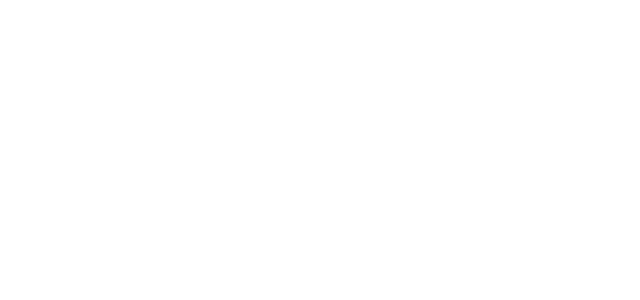
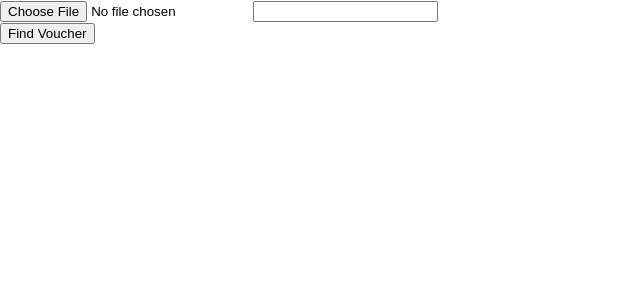
Before and after one commit to cjtangney/barcode-reader, a React (Create React App) app: page / in a window 1280 px wide. Shown: the top 300 px of the page, without its empty margins (0-640 px from the left). Built offline with nearby package versions, Linux system fonts and the light colour scheme.

Commit message:
upload file and search for key

```diff
--- a/src/App.js
+++ b/src/App.js
@@ -1,36 +1,99 @@
 import React, { Component } from 'react';
 import Papa from 'papaparse';
-import logo from './logo.svg';
 import './App.css';
 
 class App extends Component {
+  //app will keep track of the lists that have been loaded
   constructor(props) {
     super(props);
 
-    let csvFile = require('./data/ski-nh-barcodes-all-access.csv');
+    this.state = {
+      list: [],
+      searchKey: '',
+    }
+  }
+  //load the data, then hand it off to be parsed
+  loadData = (e) => {
+    let csvFile = e;
     Papa.parse(csvFile, {
-      header: true,
+      header: false,
       download: true,
       skipEmptyLines: true,
       complete: (result) => {
         const data = result.data;
-        this.parseData(data);
+        this.parseData(data, e.name);
       }
     });
   }
-  parseData = (csvData) => {
+  //parse data into list objects, then stick it into the app state
+  /*
+    -> you will need to store the app state (specifically list information) in some kind of external file or database
+    -> you will need to set up a way to confirm that the list you are loading is not already in the app's "memory"
+  */
+  parseData = (csvData, fileName) => {
     if(csvData !== undefined){
+      //define the BarcodeList object
+      class BarcodeList {
+        constructor(name, serials, totalQty, redeemQty){
+          this.name = name;
+          this.serials = serials;
+          this.totalQty = totalQty;
+          this.redeemQty = redeemQty;
+        }
+        getName = () => {
+          return this.name;
+        }
+        getQty = () => {
+          return this.totalQty;
+        }
+        getRedeemed = () => {
+          return this.redeemQty;
+        }
+      }
 
-      let codes = [];
-      codes = csvData;
+      //add the new BarcodeList object to the state
+      let tempList = new BarcodeList(fileName, csvData, 0, 0);
+      let newList = this.state.list.concat(tempList);
 
-      console.log(codes);
+      this.setState({
+        list: newList,
+      });
+    }
+  }
+  updateSearchKey = (key) => {
+    this.setState({
+      searchKey: key,
+    });
+  }
+  findVoucher = () => {
+    (this.state.list.length > 0) ?
+      this.serialSearch() :
+      alert('no data has been loaded');
+  }
+  serialSearch = () => {
+    let key = this.state.searchKey;
+    for(let i = 0; i < this.state.list.length; i++){
+      let list = this.state.list[i];
+      console.log(list);
+      for(let k = 0; k < list.serials.length; k++){
+        let serial = list.serials[k];
+        if (serial[0] === key){
+          alert('key found');
+          return;
+        }
+      }
     }
   }
   render() {
     return (
       <div>
-
+        <div>
+          <input type="file" id="serial-file-input" accept=".csv" onChange={ event => this.loadData(event.target.files[0]) } />
+          <input type="text" id="search-key-input" onChange={ event => this.updateSearchKey(event.target.value) }/>
+        </div>
+        <div>
+          <button id="search-button" onClick={ event => this.findVoucher() }>Find Voucher</button>
+        </div>
       </div>
     );
   }
```
Also changed, not shown: src/logo.svg (deleted).
